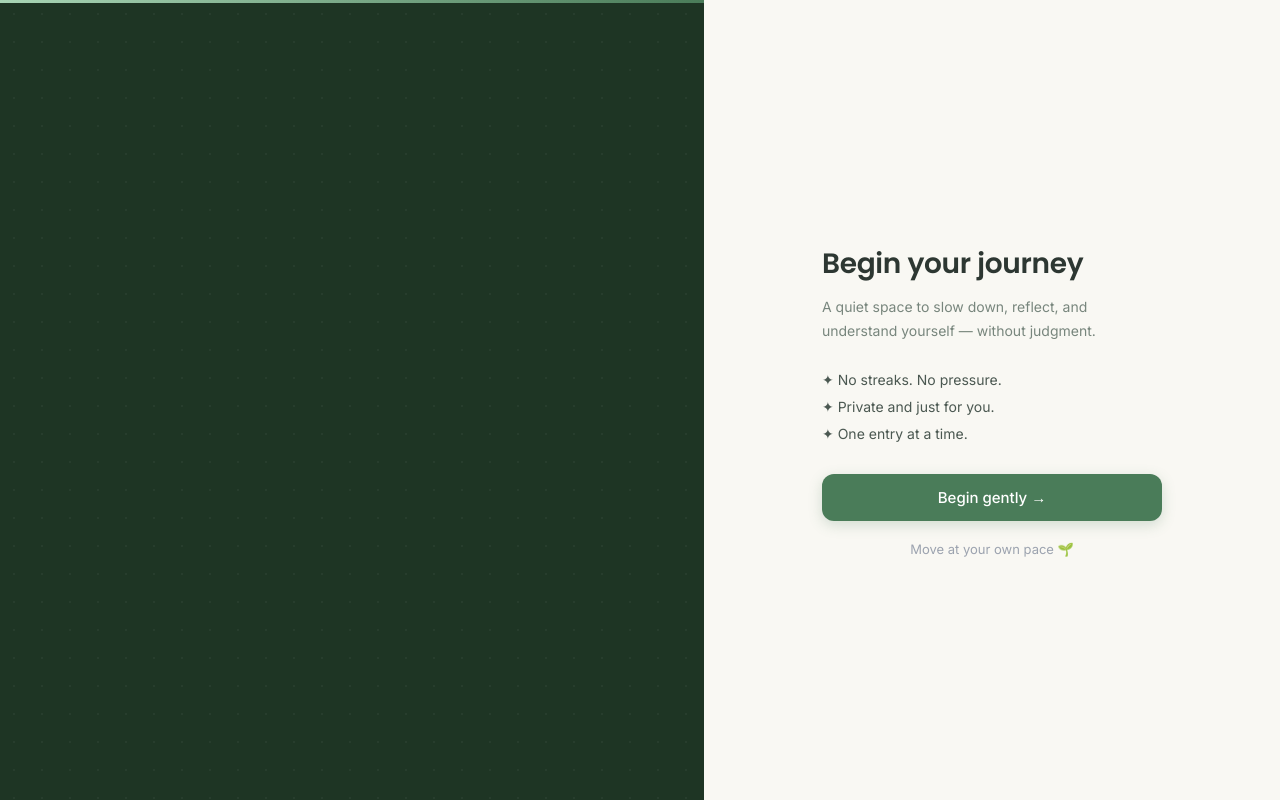
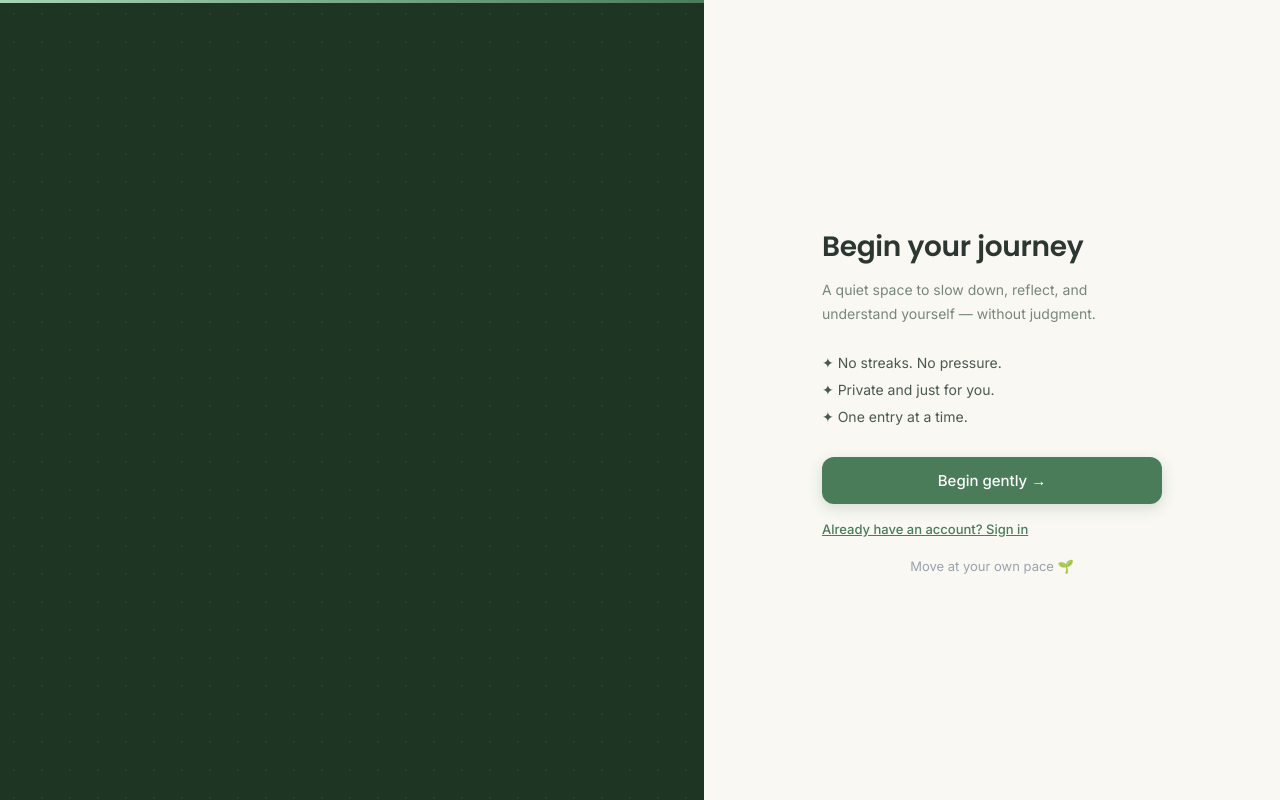
Before and after one commit to shivangi-guptaa/MirrorTalk, a React (Create React App) app in the folder frontend/: page / in a window 1280 px wide. Built offline with nearby package versions, Linux system fonts and the light colour scheme; no server answers.

Commit message:
Smart Begin gently button upgrade

```diff
--- a/frontend/src/pages/Home.jsx
+++ b/frontend/src/pages/Home.jsx
@@ -10,6 +10,15 @@ const features = [
 
 function Home() {
   const navigate = useNavigate();
+  const token = localStorage.getItem("token");
+
+  const handleStart = () => {
+    if (token) {
+      navigate("/dashboard");
+    } else {
+      navigate("/auth");
+    }
+  };
 
   return (
     <div className="home-shell">
@@ -60,9 +69,29 @@ function Home() {
             <li>✦ One entry at a time.</li>
           </ul>
 
-          <button className="home-cta-btn" onClick={() => navigate("/auth")}>
-            Begin gently <span className="home-btn-arrow">→</span>
+          <button className="home-cta-btn" onClick={handleStart}>
+            {token ? "Open your journal" : "Begin gently"} <span className="home-btn-arrow">→</span>
           </button>
+
+          {!token && (
+            <div style={{ marginTop: 14 }}>
+              <button
+                type="button"
+                style={{
+                  background: "none",
+                  border: "none",
+                  color: "#4A7C59",
+                  fontSize: "13px",
+                  cursor: "pointer",
+                  fontWeight: 500,
+                  textDecoration: "underline",
+                }}
+                onClick={() => navigate("/auth")}
+              >
+                Already have an account? Sign in
+              </button>
+            </div>
+          )}
 
           <p className="home-cta-note">Move at your own pace 🌱</p>
         </div>
```
